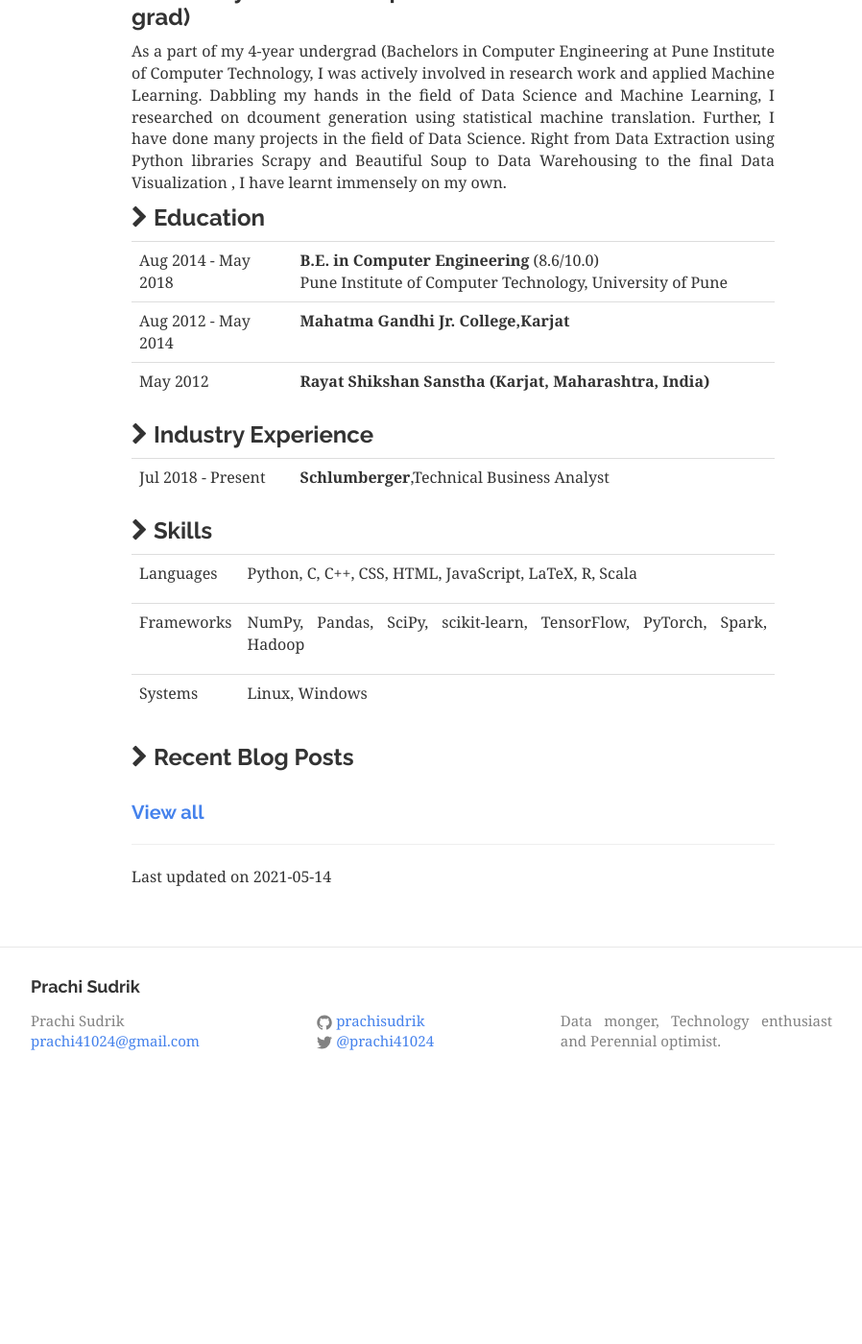
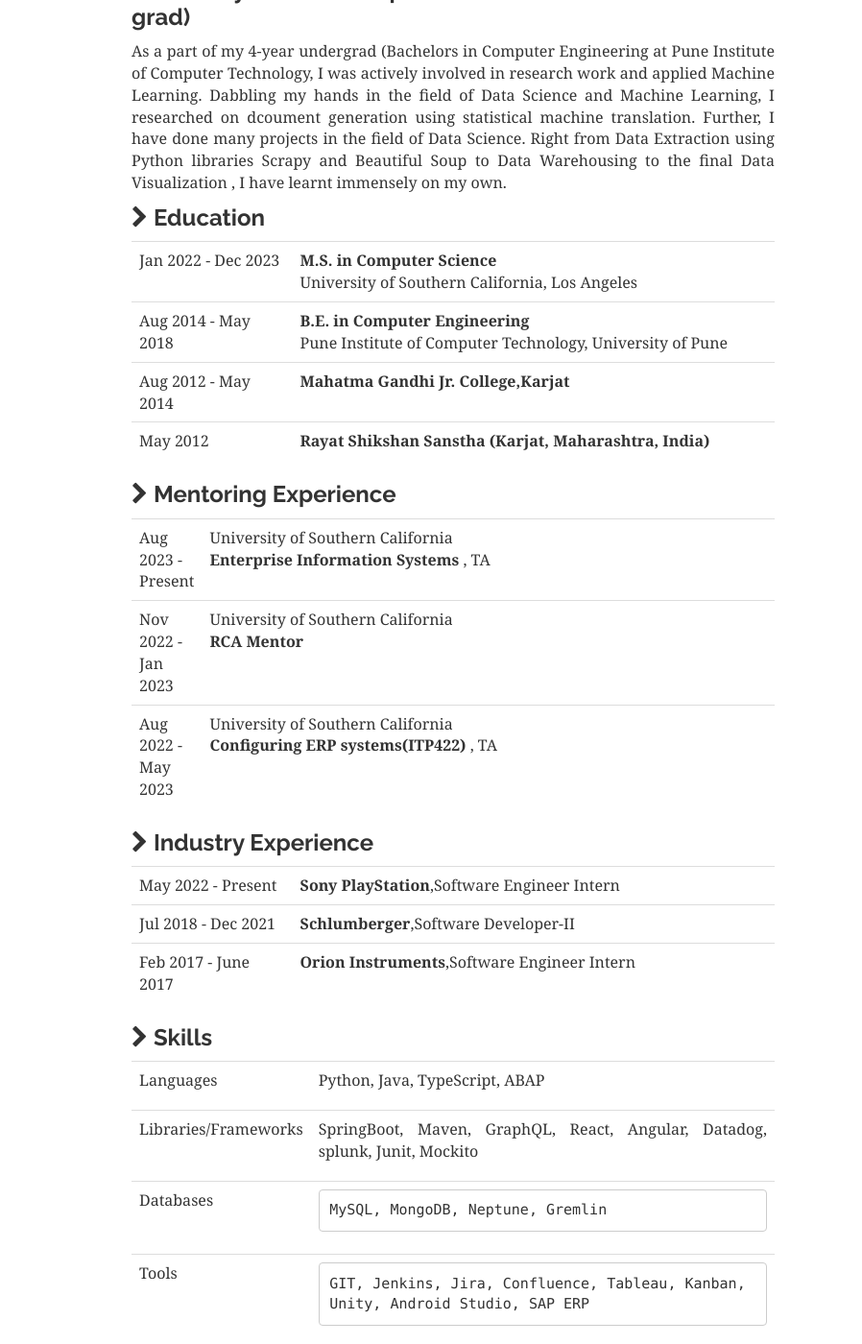
Before and after one commit to prachisudrik/prachisudrik.github.io, a Jekyll site: the page built from about.md, in a window 1280 px wide and 1400 px high, scrolled down 741 px. Shown: the whole window at 96% size, without its empty margins (168-1066 px from the left). Built offline with Jekyll 4.4.1, drawn with Linux system fonts in a browser that asks for light colours; nearby versions of some CDN libraries; comment, search, counter and statistics services are not loaded; before the commit the page ends 1893 px from its top, so only the background shows below that.

Commit message:
Update cv.md

```diff
--- a/_includes/cv.md
+++ b/_includes/cv.md
@@ -9,12 +9,18 @@ As a part of my 4-year undergrad (Bachelors in Computer Engineering at Pune Inst
 ## <i class="fa fa-chevron-right"></i> Education
 
 <table class="table table-hover">
-
+ <tr>
+    <td class="col-md-3">Jan 2022 - Dec 2023</td>
+    <td>
+        <strong>M.S. in Computer Science</strong>
+        <br>
+     University of Southern California, Los Angeles
+    </td>
+  </tr>
   <tr>
     <td class="col-md-3">Aug 2014 - May 2018</td>
     <td>
         <strong>B.E. in Computer Engineering</strong>
-        (8.6/10.0)
         <br>
      Pune Institute of Computer Technology, University of Pune
     </td>
@@ -33,14 +39,40 @@ As a part of my 4-year undergrad (Bachelors in Computer Engineering at Pune Inst
   </tr>
 </table>
 
-## <i class="fa fa-chevron-right"></i> Industry Experience
+## <i class="fa fa-chevron-right"></i> Mentoring Experience
 <table class="table table-hover">
 <tr>
-  <td class='col-md-3'>Jul 2018 - Present</td>
-  <td><strong>Schlumberger</strong>,Technical Business Analyst</td>
+  <td class='col-md-1'>Aug 2023 - Present</td>
+  <td>University of Southern California<br><strong>Enterprise Information Systems</strong> , TA</td>
+</tr>
+<tr>
+  <td class='col-md-1'>Nov 2022 - Jan 2023</td>
+  <td>University of Southern California<br><strong>RCA Mentor</strong></td>
+</tr>
+<tr>
+  <td class='col-md-1'>Aug 2022 - May 2023</td>
+  <td>University of Southern California<br><strong>Configuring ERP systems(ITP422)</strong> , TA</td>
 </tr>
 </table>
 
+## <i class="fa fa-chevron-right"></i> Industry Experience
+<table class="table table-hover">
+ <tr>
+  <td class='col-md-3'>May 2022 - Present</td>
+  <td><strong>Sony PlayStation</strong>,Software Engineer Intern</td>
+</tr>
+
+<tr>
+  <td class='col-md-3'>Jul 2018 - Dec 2021</td>
+  <td><strong>Schlumberger</strong>,Software Developer-II</td>
+</tr>
+
+ <tr>
+  <td class='col-md-3'>Feb 2017 - June 2017</td>
+  <td><strong>Orion Instruments</strong>,Software Engineer Intern</td>
+</tr>
+
+</table>
 
 
 ## <i class="fa fa-chevron-right"></i> Skills
@@ -48,19 +80,25 @@ As a part of my 4-year undergrad (Bachelors in Computer Engineering at Pune Inst
 <tr>
   <td class='col-md-2'>Languages</td>
   <td markdown="1">
-Python, C, C++, CSS, HTML, JavaScript, LaTeX, R, Scala
+Python, Java, TypeScript, ABAP
   </td>
 </tr>
 <tr>
-  <td class='col-md-2'>Frameworks</td>
+  <td class='col-md-2'>Libraries/Frameworks</td>
   <td markdown="1">
- NumPy, Pandas, SciPy, scikit-learn, TensorFlow, PyTorch, Spark, Hadoop
+ SpringBoot, Maven, GraphQL, React, Angular, Datadog, splunk, Junit, Mockito
   </td>
 </tr>
-<tr>
-  <td class='col-md-2'>Systems</td>
+ <tr>
+  <td class='col-md-2'>Databases</td>
   <td markdown="1">
-Linux, Windows
+    MySQL, MongoDB, Neptune, Gremlin
+  </td>
+</tr>
+ <tr>
+  <td class='col-md-2'>Tools</td>
+  <td markdown="1">
+    GIT, Jenkins, Jira, Confluence, Tableau, Kanban, Unity, Android Studio, SAP ERP
   </td>
 </tr>
 </table>
```
